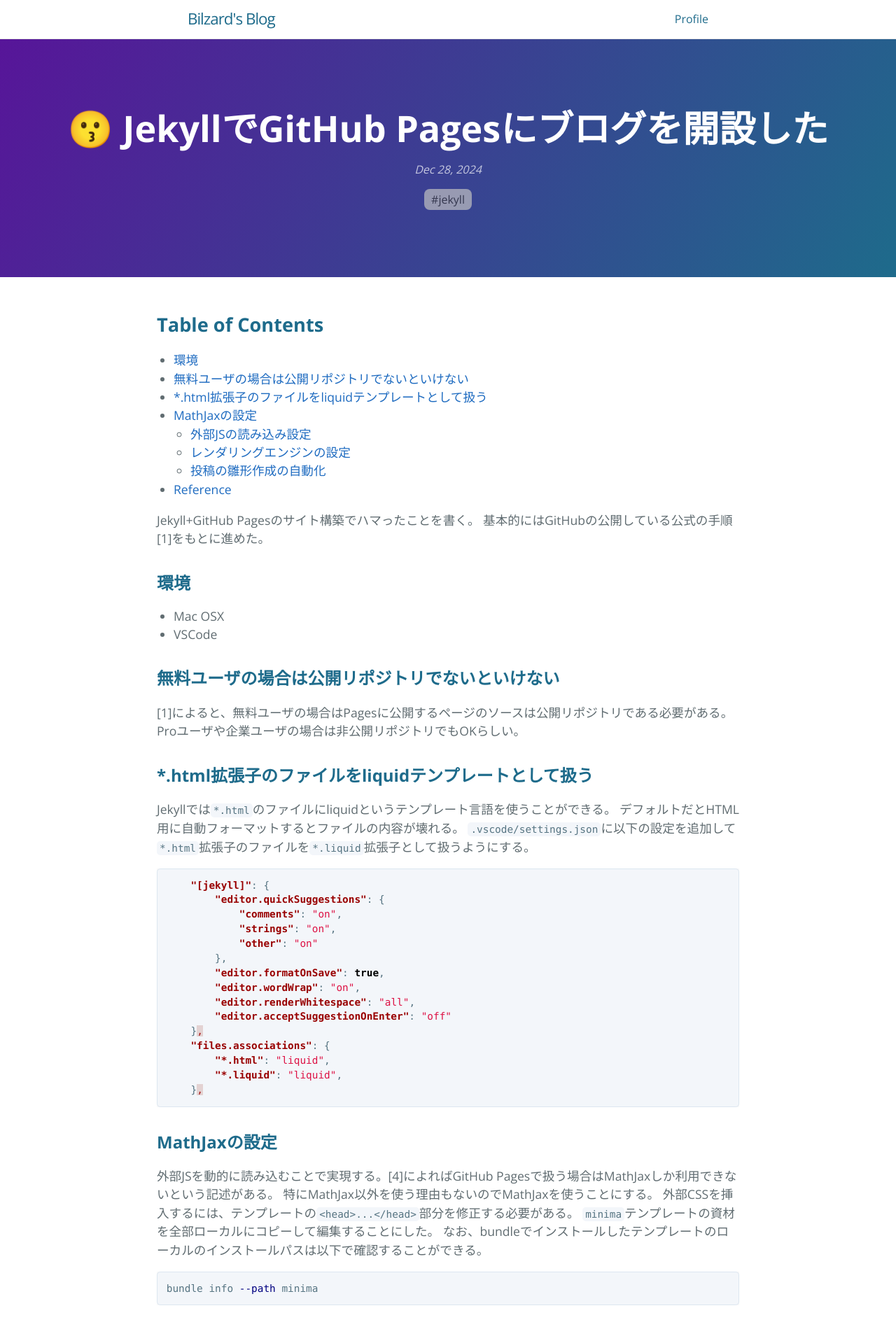
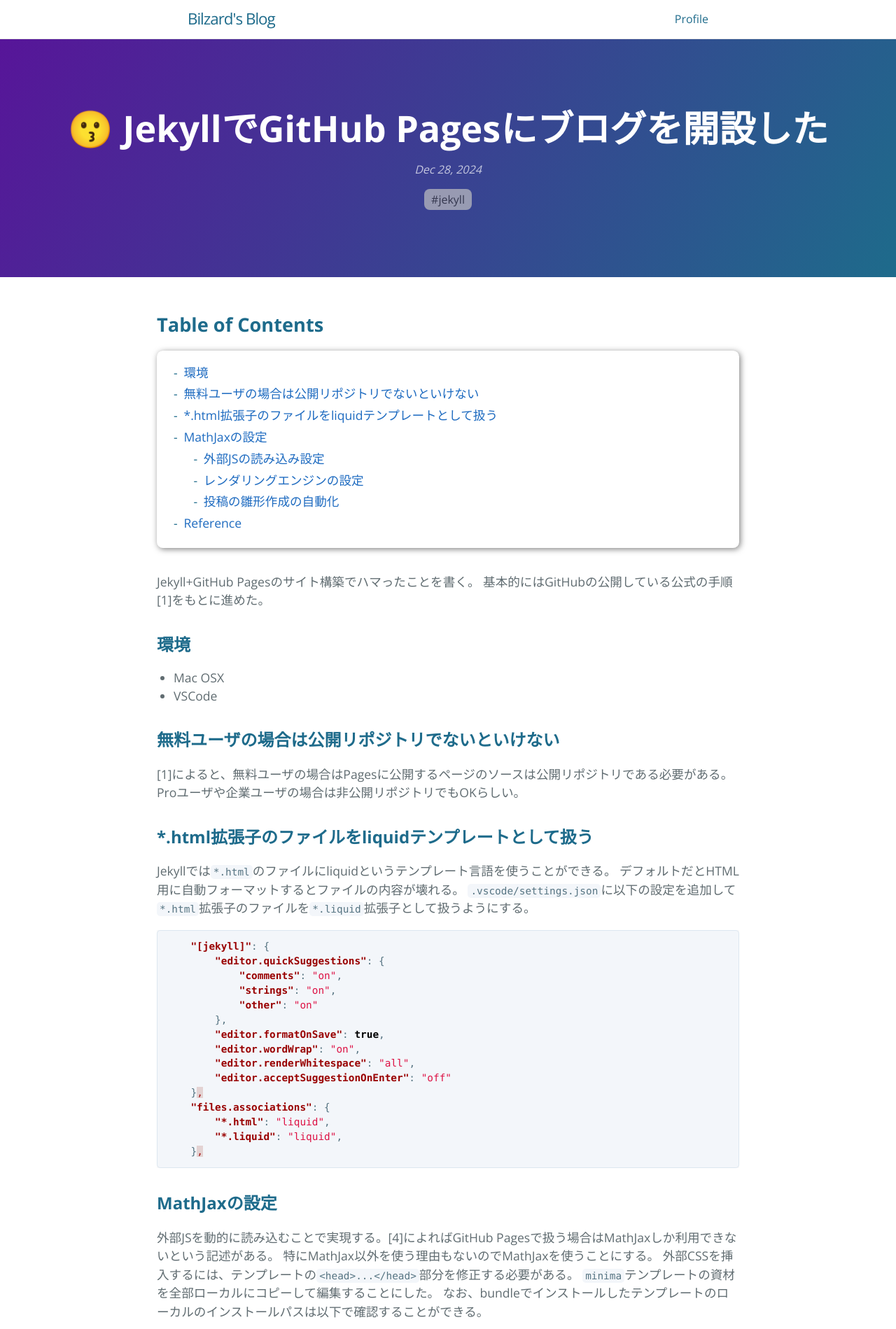
Before and after one commit to bilzard/bilzard.github.io, a Jekyll site: the page built from _posts/2024-12-28-blog-open.md, in a window 1280 px wide. Shown: the top 1899 px of the page at 70% size. Built offline with Jekyll 4.4.1, drawn with Linux system fonts in a browser that asks for light colours; comment, search, counter and statistics services are not loaded.

Commit message:
table of contentsの見た目の調整

```diff
--- a/_layouts/post.html
+++ b/_layouts/post.html
@@ -18,7 +18,7 @@
   <div itemprop="articleBody">
     {% if page.toc  %}
       <h1>Table of Contents</h1>
-      {% include toc.html html=content %}
+      {% include toc.html html=content sanitize=true class="toc" id="toc" h_max=3 %}
     {% endif %}
 
     {{ content }}
--- a/_sass/jekyll-theme-cayman-blog.scss
+++ b/_sass/jekyll-theme-cayman-blog.scss
@@ -518,3 +518,34 @@
 .sns-share-buttons {
   margin-top: 2rem;
 }
+
+#toc {
+  border-radius: 0.5em;
+  padding: 1em;
+  box-shadow: 0.1em 0.1em 0.5em rgba(0, 0, 0, 0.5);
+  margin-bottom: 2em;
+  padding-left: 0;
+}
+
+ul.toc {
+  list-style-type: none;
+  padding-left: 0;
+  > li {
+    margin-bottom: 0.5em;
+    > ul {
+      margin-left: 0.25em;
+      list-style-type: none;
+    }
+  }
+}
+ul.toc li::before {
+  content: "-";
+  margin-right: 0.5em;
+  color: $section-headings-color;
+}
+ul.toc li {
+  margin-bottom: 0.25em;
+  > a + ul {
+    margin-top: 0.25em;
+  }
+}
```
